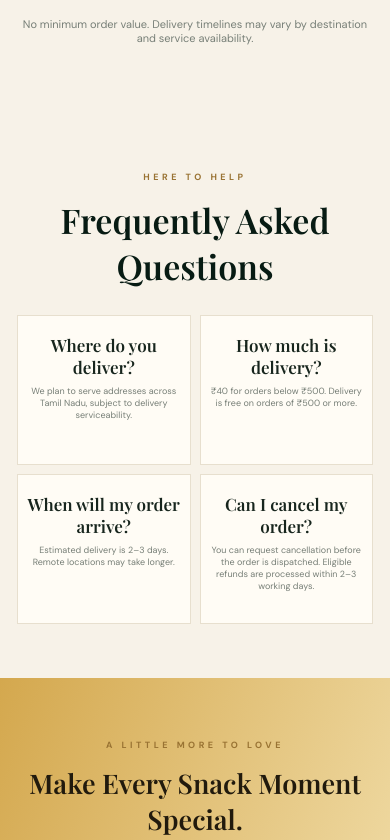
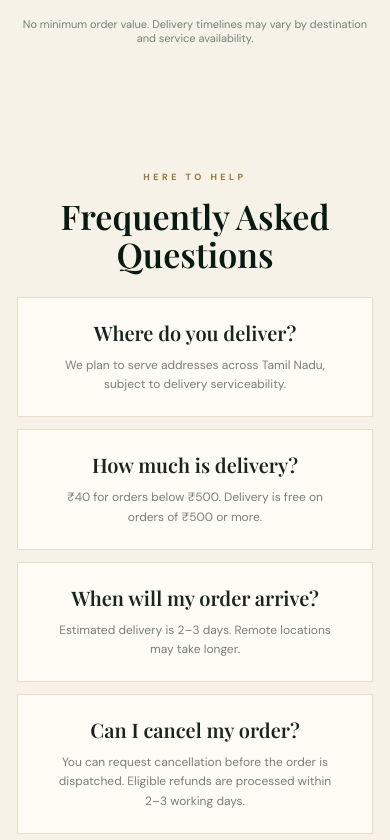
Before and after one commit to Dharun7715/Royal-Snack-House, a plain HTML site: page index.html in a window 390 px wide. Shown: the part 3503-4343 px from the top of the page. Drawn offline with nearby package versions, Linux system fonts and the light colour scheme; a script that the page names is missing.

Commit message:
Improve FAQ card layout and spacing

```diff
--- a/style.css
+++ b/style.css
@@ -108,3 +108,26 @@
 #storeLoginError{line-height:1.5;overflow-wrap:anywhere}
 .store-login-card .auth-terms{margin-top:2px}
 @media(max-width:480px){.login-overlay{padding:12px}.store-login-card{padding:34px 22px 24px;border-radius:16px;gap:12px}.store-login-card h2{font-size:29px}}
+
+
+/* FAQ section: content-led cards with balanced spacing */
+#faq{padding-top:76px;padding-bottom:82px}
+#faq .section-heading{margin-bottom:34px}
+#faq .section-heading h2{font-size:clamp(36px,4.2vw,58px);line-height:1.12}
+#faq .collection-grid{grid-template-columns:repeat(4,minmax(0,1fr));gap:18px;align-items:stretch}
+#faq .collection-card{min-height:0;height:100%;padding:30px 22px 28px;justify-content:flex-start;gap:11px}
+#faq .collection-card b{font-size:clamp(18px,1.55vw,23px);line-height:1.25}
+#faq .collection-card small{font-size:12px;line-height:1.65;margin-top:0;max-width:290px}
+@media(max-width:900px){
+ #faq .collection-grid{grid-template-columns:repeat(2,minmax(0,1fr))}
+ #faq .collection-card{padding:26px 18px}
+}
+@media(max-width:560px){
+ #faq{padding-top:54px;padding-bottom:58px}
+ #faq .section-heading{margin-bottom:24px}
+ #faq .section-heading h2{font-size:34px}
+ #faq .collection-grid{grid-template-columns:1fr;gap:12px}
+ #faq .collection-card{padding:22px 18px;min-height:0}
+ #faq .collection-card b{font-size:20px}
+ #faq .collection-card small{font-size:12px;line-height:1.6}
+}
```
